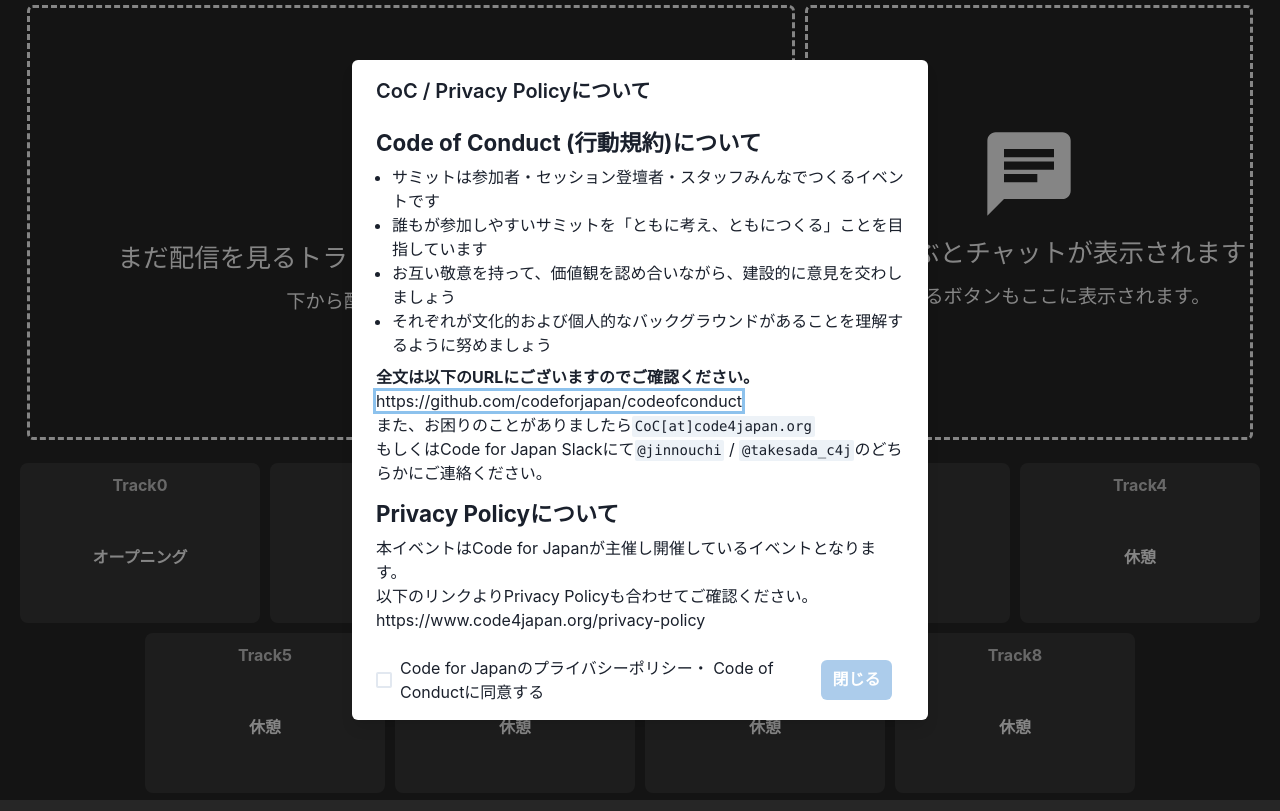
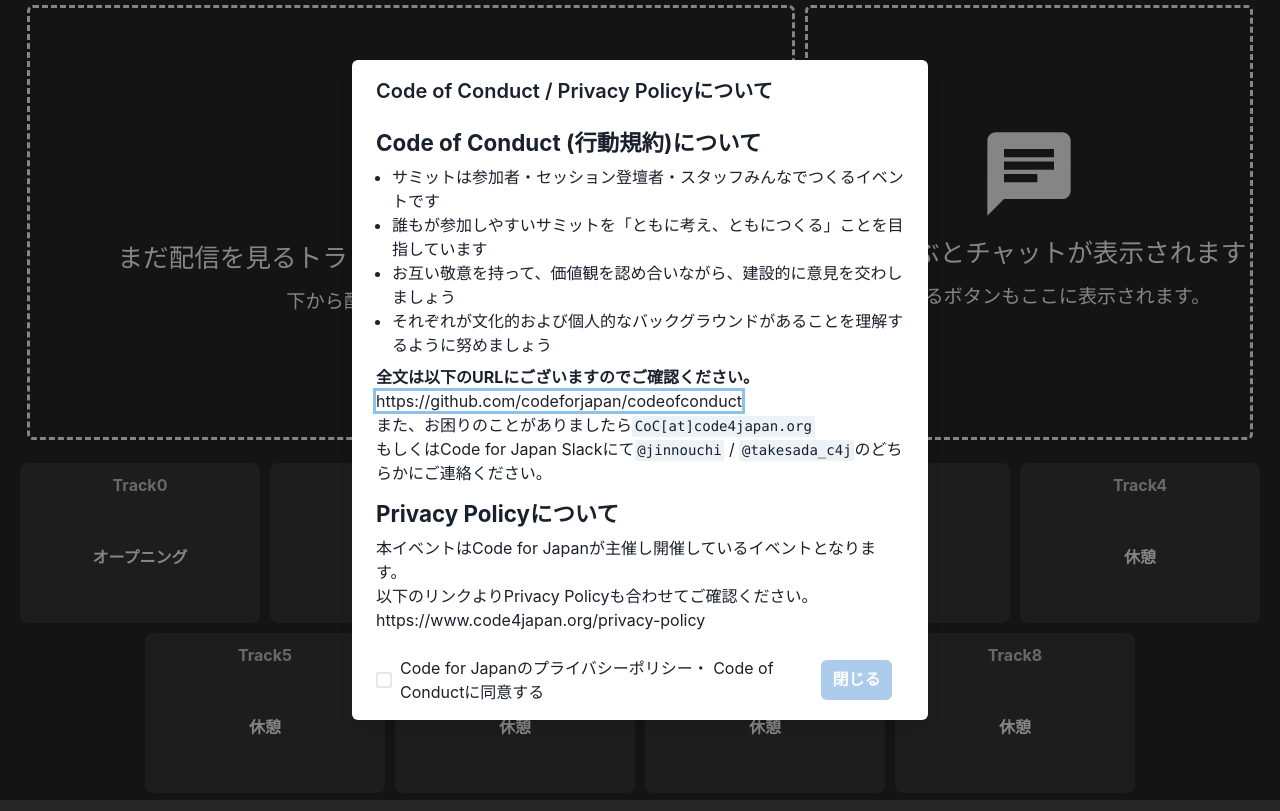
Before and after one commit to NEKOYASAN/summit-viewer, a Next.js app: page / in a window 1280 px wide. Built offline with nearby package versions, Linux system fonts and the light colour scheme.

Commit message:
CoCCheckModal変更

```diff
--- a/pages/index.tsx
+++ b/pages/index.tsx
@@ -248,7 +248,7 @@
       >
         <ModalOverlay />
         <ModalContent>
-          <ModalHeader>CoC / Privacy Policyについて</ModalHeader>
+          <ModalHeader>Code of Conduct / Privacy Policyについて</ModalHeader>
           <ModalBody>
             <Heading fontSize={'1.4rem'} mb={2}>
               Code of Conduct (行動規約)について
```
